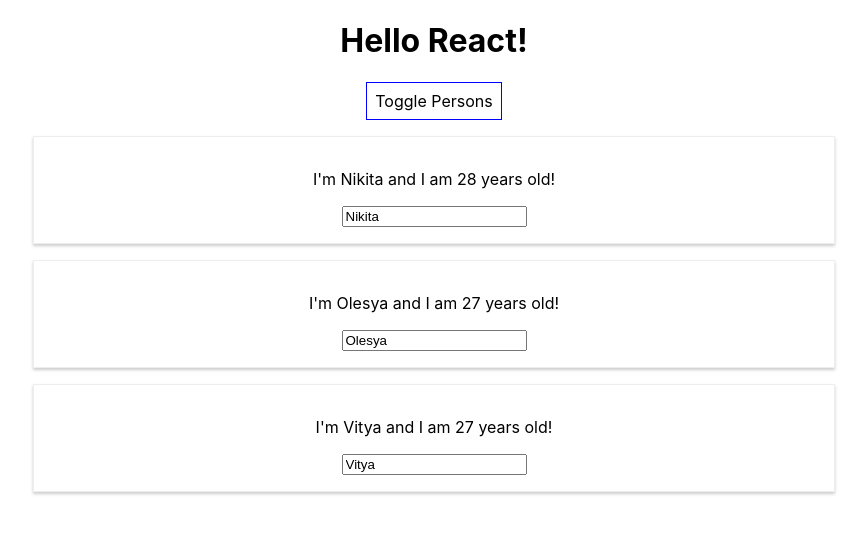
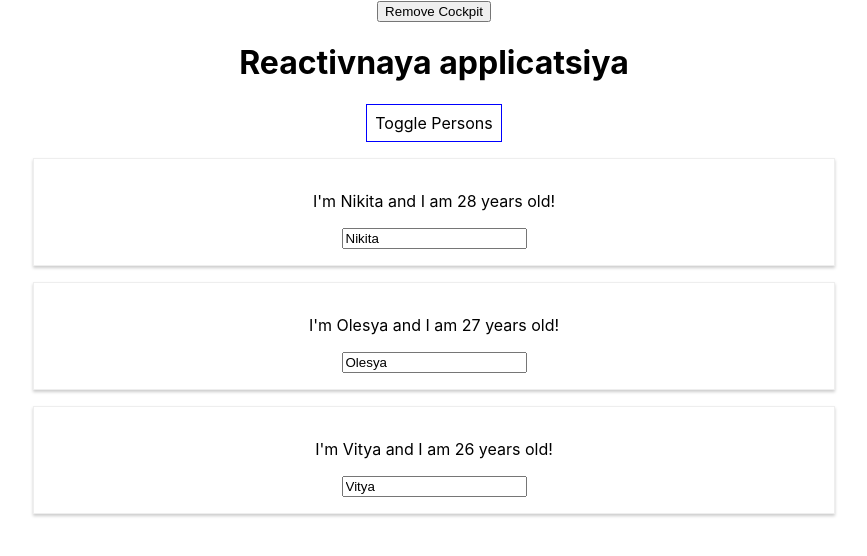
Before and after one commit to nikitalaletin/react-learn-udemy, a React (Create React App) app: page / in a window 1280 px wide. Both pictures are taken after a click on the button "Toggle Persons". Shown: the top 556 px of the page, without its empty margins (206-1073 px from the left). Built offline with nearby package versions, Linux system fonts and the light colour scheme.

Commit message:
Lifesycles + HOC

```diff
--- a/src/components/Cockpit/Cockpit.js
+++ b/src/components/Cockpit/Cockpit.js
@@ -1,6 +1,25 @@
-import React from "react";
+import React, {useEffect} from "react";
 
 const cockpit = props => {
+  useEffect(() => {
+    console.log('UseEffect [Cockpit.js]');
+    const timer = setTimeout(() => {
+      //alert('Save to Server!');
+    }, 1000);
+
+    return () => {
+      clearTimeout(timer);
+      console.log('Cockpit.js cleanup work in UseEffect');
+    }
+  }, []);
+
+  useEffect(() => {
+    console.log('2nd UseEffect [Cockpit.js]');
+    return () => {
+      console.log('Cockpit.js cleanup work in 2nd UseEffect');
+    }
+  })
+
   const style = {
     backgroundColor: "white",
     font: "inherit",
@@ -11,7 +30,7 @@
 
   return (
     <div>
-      <h1> Hello React!</h1>
+      <h1>{props.title}</h1>
       <button style={style} onClick={props.clicked}>
         Toggle Persons
       </button>
@@ -19,4 +38,4 @@
   );
 };
 
-export default cockpit;
+export default React.memo(cockpit);
--- a/src/components/Persons/Person/Person.js
+++ b/src/components/Persons/Person/Person.js
@@ -1,14 +1,19 @@
-import React from 'react';
+import React, {Component} from 'react';
+import Aux from '../../../hoc/Aux';
+import withClass from '../../../hoc/withClass';
 import './Person.css'
 
-const person = (props) => {
-  return (
-    <div className='Person'>
-      <p onClick={props.click}>I'm {props.name} and I am {props.age} years old!</p>
-      <p>{props.children}</p>
-      <input typr='text' onChange={props.changed} value={props.name}></input>
-    </div>
-  )
+class Person extends Component {
+  render() {
+    console.log("Person.js rendering");
+    return (
+      <Aux>
+        <p onClick={this.props.click}>I'm {this.props.name} and I am {this.props.age} years old!</p>
+        <p>{this.props.children}</p>
+        <input typr='text' onChange={this.props.changed} value={this.props.name}></input>
+      </Aux>
+    )
+  }
 }
 
-export default person;
+export default withClass(Person, "Person");
--- a/src/components/Persons/Persons.js
+++ b/src/components/Persons/Persons.js
@@ -1,16 +1,47 @@
-import React from 'react';
-import Person from './Person/Person';
+import React, { PureComponent } from "react";
+import Person from "./Person/Person";
 
-const persons = (props) => props.persons.map((person, index) => {
+class Persons extends PureComponent {
+  /* static getDrivedStateFromProps(props, state) {
+    console.log("PersonS.js getDrivedStateFromProps");
+    return state;
+  } */
+
+  /* shouldComponentUpdate(nextProps, nextState) {
+    console.log("PersonS.js shouldComponentUpdate");
+    if (nextProps.persons !== this.props.persons || nextProps.changed !== this.props.changed || nextProps.clicked !== this.props.clicked) {
+      return true;
+    } else {
+      return false;
+    }
+  } */
+
+  /* getSnapshotBeforeUpdate(prevProps, prevState) {
+    console.log("PersonS.js getSnapshotBeforeUpdate");
+  } */
+
+  componentDidUpdate() {
+    console.log("PersonS.js componentDidUpdate");
+  }
+
+  componentWillUnmount() {
+    console.log('PersonS.js componentWillUnmount');
+  }
+
+  render() {
+    console.log("PersonS.js rendering");
+    return this.props.persons.map((person, index) => {
       return (
         <Person
           name={person.name}
           age={person.age}
-      click={() => props.clicked(index)}
+          click={() => this.props.clicked(index)}
           key={person.id}
-      changed={(event) => props.changed(event, person.id)}
+          changed={event => this.props.changed(event, person.id)}
         />
       );
-})
+    });
+  }
+}
 
-export default persons;
+export default Persons;
--- a/src/containers/App.js
+++ b/src/containers/App.js
@@ -1,36 +1,71 @@
 import React, { Component } from "react";
+
 import "./App.css";
 import Persons from "../components/Persons/Persons";
 import Cockpit from "../components/Cockpit/Cockpit";
+import withClass from "../hoc/withClass";
+import Aux from "../hoc/Aux";
 
 class App extends Component {
+  constructor(props) {
+    super(props);
+    console.log("[App.js] constructor");
+  }
+
   state = {
     persons: [
-      {id: '1', name: "Nikita", age: 28 },
-      {id: '2', name: "Olesya", age: 27 },
-      {id: '3', name: "Vitya", age: 27 }
+      { id: "asfa1", name: "Nikita", age: 28 },
+      { id: "vasdf1", name: "Olesya", age: 27 },
+      { id: "asdf11", name: "Vitya", age: 26 }
     ],
-    showPersons: false
+    otherState: "some other value",
+    showPersons: false,
+    showCockpit: true
   };
 
-  nameChangeHandler = (event, id) => {
+  static getDerivedStateFromProps(props, state) {
+    console.log("[App.js] getDerivedStateFromProps", props);
+    return state;
+  }
+
+  // componentWillMount() {
+  //   console.log('[App.js] componentWillMount');
+  // }
+
+  componentDidMount() {
+    console.log("[App.js] componentDidMount");
+  }
+
+  shouldComponentUpdate(nextProps, nextState) {
+    console.log("[App.js] shouldComponentUpdate");
+    return true;
+  }
+
+  componentDidUpdate() {
+    console.log("[App.js] componentDidUpdate");
+  }
+
+  nameChangedHandler = (event, id) => {
     const personIndex = this.state.persons.findIndex(p => {
-      return p.id === id
+      return p.id === id;
     });
 
     const person = {
       ...this.state.persons[personIndex]
-    }
+    };
 
     // const person = Object.assign({}, this.state.persons[personIndex]);
+
     person.name = event.target.value;
+
     const persons = [...this.state.persons];
     persons[personIndex] = person;
-    this.setState({persons: persons});
+
+    this.setState({ persons: persons });
   };
 
   deletePersonHandler = personIndex => {
-    //const persons = this.state.persons.slice();
+    // const persons = this.state.persons.slice();
     const persons = [...this.state.persons];
     persons.splice(personIndex, 1);
     this.setState({ persons: persons });
@@ -42,25 +77,40 @@
   };
 
   render() {
+    console.log("[App.js] render");
     let persons = null;
 
     if (this.state.showPersons) {
-      persons = <Persons
+      persons = (
+        <Persons
           persons={this.state.persons}
           clicked={this.deletePersonHandler}
-            changed={this.nameChangeHandler}
+          changed={this.nameChangedHandler}
         />
+      );
     }
 
     return (
-      <div className="App">
+      <Aux>
+        <button
+          onClick={() => {
+            this.setState({ showCockpit: false });
+          }}
+        >
+          Remove Cockpit
+        </button>
+        {this.state.showCockpit ? (
           <Cockpit
+            title={this.props.title}
+            showPersons={this.state.showPersons}
+            personsLength={this.state.persons.length}
             clicked={this.togglePersonsHandler}
           />
+        ) : null}
         {persons}
-      </div>
+      </Aux>
     );
   }
 }
 
-export default App;
+export default withClass(App, "App");
--- /dev/null
+++ b/src/hoc/Aux.js
@@ -0,0 +1,3 @@
+const aux = props => props.children;
+
+export default aux;
--- /dev/null
+++ b/src/hoc/withClass.js
@@ -0,0 +1,11 @@
+import React from "react";
+
+const withClass = (WrappedComponent, className) => {
+  return props => (
+    <div className={className}>
+      <WrappedComponent {...props} />
+    </div>
+  );
+};
+
+export default withClass;
--- a/src/index.js
+++ b/src/index.js
@@ -4,7 +4,7 @@
 import App from './containers/App';
 import * as serviceWorker from './serviceWorker';
 
-ReactDOM.render(<App />, document.getElementById('root'));
+ReactDOM.render(<App title="Reactivnaya applicatsiya"/>, document.getElementById('root'));
 
 // If you want your app to work offline and load faster, you can change
 // unregister() to register() below. Note this comes with some pitfalls.
```
Lines whose indentation alone changed are shown as unchanged.
